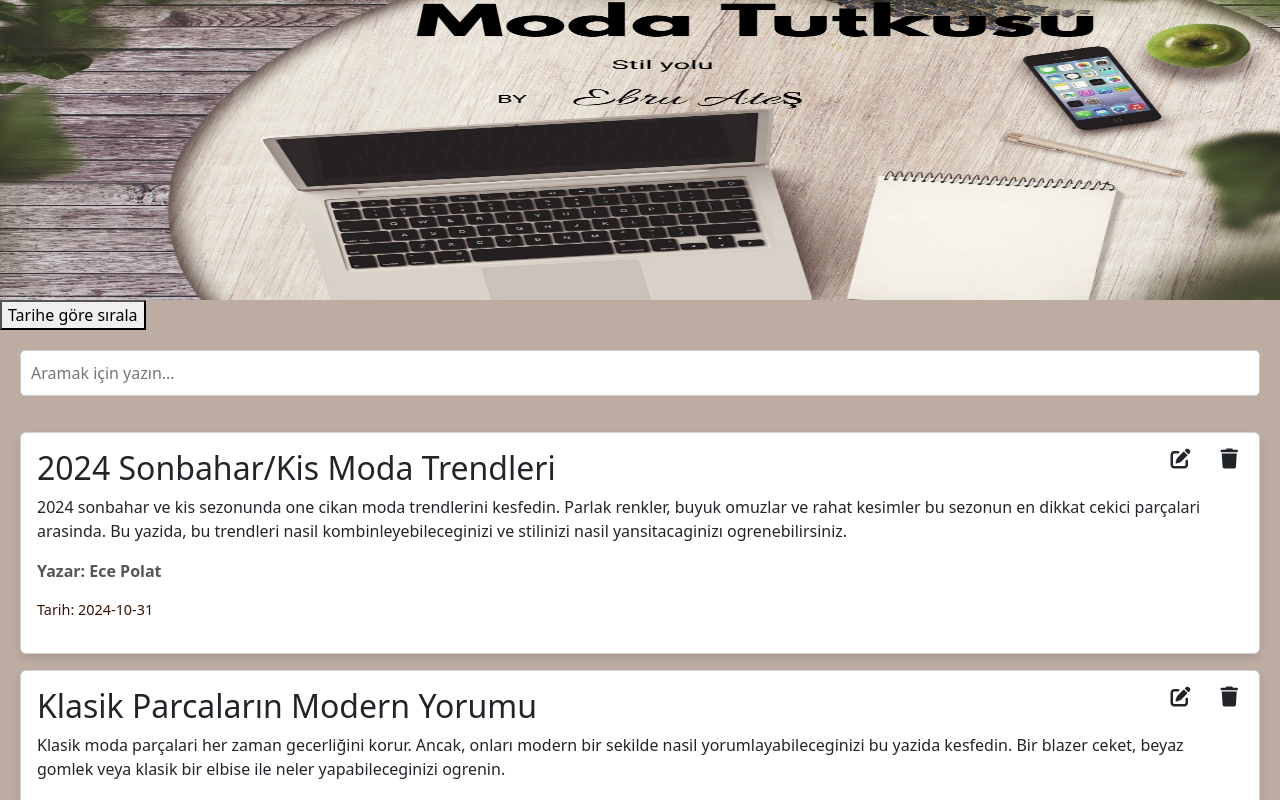
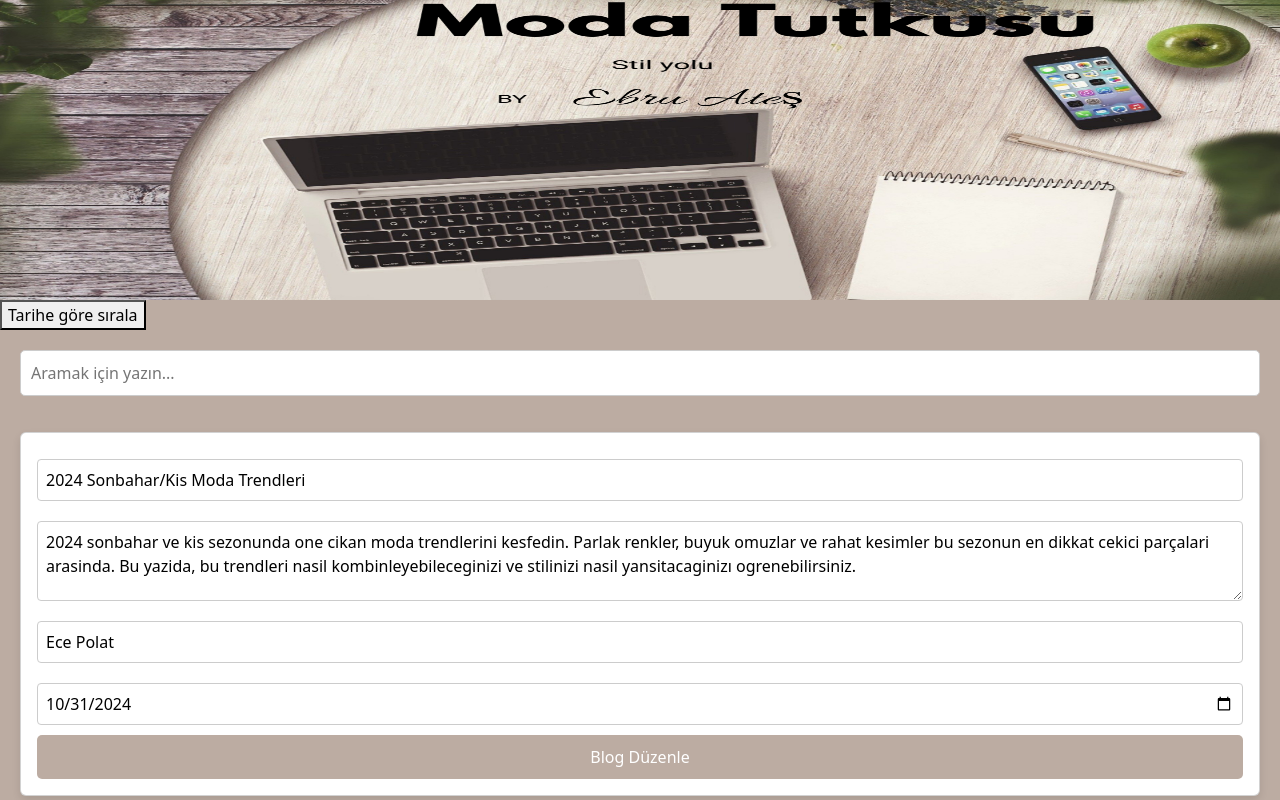
Before and after one commit to dev-ebruates/blog-yonetimi, a React (Vite) app: page / in a window 1280 px wide. Both pictures are taken after a click on the button 1180 px from the left and 460 px from the top of the page. Shown: the top 800 px of the page. Built offline with nearby package versions, Linux system fonts and the light colour scheme.

Commit message:
update işlemleri tamamlandı .

```diff
--- a/src/App.jsx
+++ b/src/App.jsx
@@ -40,8 +40,8 @@ const App = () => {
     <div>
       <img className="blogImages" src={blogImages} alt="blogImages" />
       <button onClick={sortByDate}>Tarihe göre sırala</button>
-      <BlogList blogPosts={blogPosts} handleDeleteBlog={handleDeleteBlog} />
-      <AddNewBlog onAddBlog={handleAddBlog} />
+      <BlogList blogPosts={blogPosts} handleDeleteBlog={handleDeleteBlog} handleAddBlog={handleAddBlog}   />
+      <AddNewBlog handleAddBlog={handleAddBlog} />
     </div>
   );
 };
--- a/src/components/BlogList/AddNewBlog.jsx
+++ b/src/components/BlogList/AddNewBlog.jsx
@@ -3,7 +3,7 @@ import "./AddNewBlog.css";
 import Button from "../UI/Button";
 import { v4 as uuidv4 } from "uuid";
 
-const AddNewBlog = ({ onAddBlog}) => {
+const AddNewBlog = ({ handleAddBlog}) => {
 
 
   const [formData, setFormData] = useState({
@@ -35,7 +35,7 @@ const AddNewBlog = ({ onAddBlog}) => {
     ) {
       alert("Lutfen tum alanlari doldurunuz");
     } else {
-      onAddBlog(formData);
+      handleAddBlog(formData);
     }
 
     // Formu temizle
--- a/src/components/BlogList/BlogItem.jsx
+++ b/src/components/BlogList/BlogItem.jsx
@@ -2,23 +2,131 @@ import PropTypes from "prop-types";
 import "./BlogItem.css";
 import "bootstrap/dist/css/bootstrap.min.css";
 import "@fortawesome/fontawesome-free/css/all.min.css";
+import { useState } from "react";
+import Button from "../UI/Button";
 
-const BlogItem = ({ id, baslik, icerik, yazar, tarih ,handleDeleteBlog}) => {
+const BlogItem = ({ id, baslik, icerik, yazar, tarih, handleDeleteBlog,  }) => {
+  const [isEditing, setIsEditing] = useState(true);
+  const [formData, setFormData] = useState({
+    id:id,
+    baslik: baslik,
+    icerik: icerik,
+    yazar: yazar,
+    tarih: tarih,
+  });
+
+  const handleEditBlog = () => {
+    setIsEditing(false);
+  };
+
+  const handleChange = (e) => {
+    const { name, value } = e.target;
+    setFormData((prevData) => ({
+      ...prevData,
+      [name]: value,
+    }));
+  };
+
+  const handleSubmit = (e) => {
+    e.preventDefault();
+
+    // Güncellenen blog verisini localStorage'a kaydediyoruz.
+    const updatedBlog = {
+      id: id,
+      ...formData,
+    };
+    console.log(updatedBlog);
+
+    // Tüm blog verilerini getiriyoruz ve güncellenen blogu yerine koyuyoruz.
+    const blogs = JSON.parse(localStorage.getItem("localBlogData")) || [];
+    const updatedBlogs = blogs.map((blog) =>
+      blog.id == id ? updatedBlog : blog
+    );
+
+    // Güncellenmiş veriyi localStorage'a tekrar kaydediyoruz.
+    localStorage.setItem("localBlogData", JSON.stringify(updatedBlogs));
+    console.log(updatedBlogs);
+
+
+
+
+    // Düzenleme modundan çıkıyoruz.
+    setIsEditing(true);
+  };
+
   return (
+    <div>
+      {isEditing ? (
         <div className="card">
-      <h2>{baslik}</h2>
-      <p>{icerik}</p>
-      <p className="author">Yazar: {yazar}</p>
-      <p className="date">Tarih: {tarih}</p>
+          <h2>{formData.baslik}</h2>
+          <p>{formData.icerik}</p>
+          <p className="author">Yazar: {formData.yazar}</p>
+          <p className="date">Tarih: {formData.tarih}</p>
 
           <div className="button-container">
-        <button title="Edit" className="btn icon-button">
+            <div>
+              <button
+                onClick={() => handleEditBlog()}
+                title="Edit"
+                className="btn icon-button"
+              >
                 <span className="fas fa-edit custom-icon icon"></span>
               </button>
-        <button onClick={() => handleDeleteBlog(id)} title="Delete" className=" btn icon-button">
+              <button
+                onClick={() => handleDeleteBlog(id)}
+                title="Delete"
+                className="btn icon-button"
+              >
                 <span className="fas fa-trash custom-icon icon"></span>
               </button>
             </div>
+          </div>
+        </div>
+      ) : (
+        <div className="card">
+          <input
+            type="text"
+            name="baslik"
+            placeholder="Başlık"
+            value={formData.baslik}
+            onChange={handleChange}
+            className="input"
+            required
+          />
+          <textarea
+            name="icerik"
+            placeholder="İçerik"
+            value={formData.icerik}
+            onChange={handleChange}
+            className="textarea"
+            required
+          />
+          <input
+            type="text"
+            name="yazar"
+            placeholder="Yazar"
+            value={formData.yazar}
+            onChange={handleChange}
+            className="input"
+            required
+          />
+          <input
+            type="date"
+            name="tarih"
+            value={formData.tarih}
+            onChange={handleChange}
+            className="input"
+            required
+          />
+          <Button
+            label="Blog Düzenle"
+            type="submit"
+            onClick={handleSubmit}
+            color="primary"
+            size="medium"
+          />
+        </div>
+      )}
     </div>
   );
 };
@@ -30,6 +138,7 @@ BlogItem.propTypes = {
   yazar: PropTypes.string.isRequired,
   tarih: PropTypes.string.isRequired,
   handleDeleteBlog: PropTypes.func.isRequired,
+
 };
 
 export default BlogItem;
--- a/src/components/BlogList/BlogList.jsx
+++ b/src/components/BlogList/BlogList.jsx
@@ -3,7 +3,7 @@ import BlogItem from "./BlogItem";
 import PropTypes from "prop-types";
 import "./BlogList.css";
 
-const BlogList = ({ blogPosts, handleDeleteBlog }) => {
+const BlogList = ({ blogPosts, handleDeleteBlog, handleAddBlog }) => {
   // Arama terimi için state tanımla
   const [searchTerm, setSearchTerm] = useState("");
 
@@ -18,6 +18,7 @@ const BlogList = ({ blogPosts, handleDeleteBlog }) => {
       .toLowerCase()
       .includes(searchTerm.toLowerCase())
   );
+  console.log(blogPosts);
 
   return (
     <div className="blog-list-container">
@@ -38,6 +39,7 @@ const BlogList = ({ blogPosts, handleDeleteBlog }) => {
           yazar={post.yazar}
           tarih={post.tarih}
           handleDeleteBlog={handleDeleteBlog}
+          handleAddBlog={handleAddBlog}
 
         />
       ))}
@@ -48,6 +50,7 @@ BlogList.propTypes = {
   blogPosts: PropTypes.array.isRequired,
   handleDeleteBlog: PropTypes.func,
   handleUpdateBlog: PropTypes.func,
+  handleAddBlog: PropTypes.func,
 };
 
 export default BlogList;
```
Lines whose indentation alone changed are shown as unchanged.
